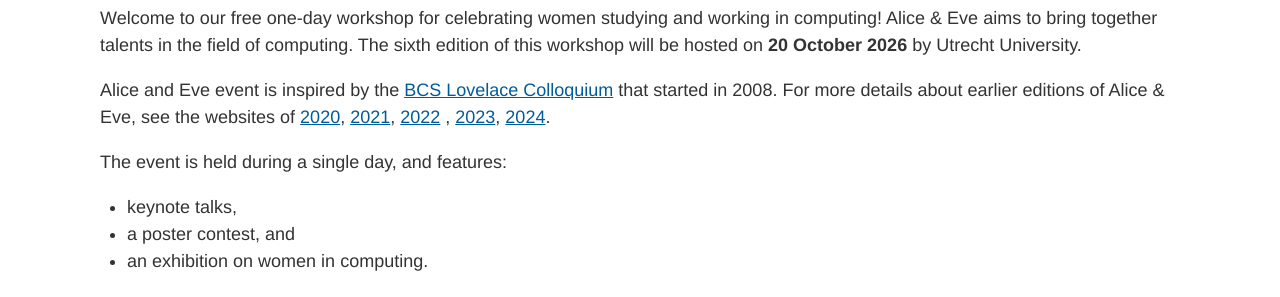
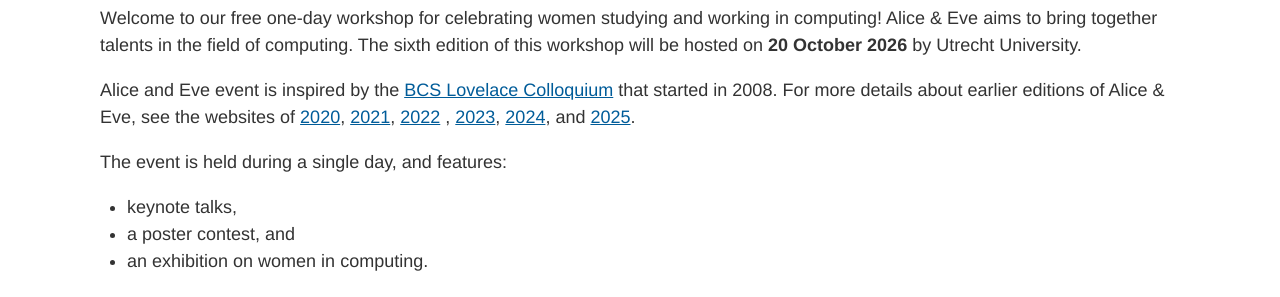
Before and after one commit to alice-and-eve/2026, a Jekyll site: the page built from index.md, in a window 1280 px wide and 900 px high. Shown: the part 449-746 px from the top of the window. Built offline with Jekyll 4.4.1, drawn with Linux system fonts in a browser that asks for light colours.

Commit message:
added link to 2025 website

```diff
--- a/index.md
+++ b/index.md
@@ -14,7 +14,7 @@ Alice and Eve event is inspired by the [BCS Lovelace Colloquium](https://bcswome
 
 
 Alice and Eve event is inspired by the <a href="https://bcswomenlovelace.bcs.org/" target="_blank" rel="noopener noreferrer">BCS Lovelace Colloquium</a> that started in 2008. For more details about earlier editions of Alice & Eve, see the websites of <a href="https://fmt.ewi.utwente.nl/events/aliceandeve2020/" target="_blank" rel="noopener noreferrer">2020</a>, <a href="https://aliceandeve.cs.ru.nl/" target="_blank" rel="noopener noreferrer">2021</a>, <a href="https://alice-and-eve.github.io/2022/" target="_blank" rel="noopener noreferrer">2022</a>
-, <a href="https://alice-and-eve.github.io/2023/" target="_blank" rel="noopener noreferrer">2023</a>, <a href="https://alice-and-eve.github.io/2024/" target="_blank" rel="noopener noreferrer">2024</a>.
+, <a href="https://alice-and-eve.github.io/2023/" target="_blank" rel="noopener noreferrer">2023</a>, <a href="https://alice-and-eve.github.io/2024/" target="_blank" rel="noopener noreferrer">2024</a>, and <a href="https://alice-and-eve.github.io/2025/" target="_blank" rel="noopener noreferrer">2025</a>.
 
 
 The event is held during a single day, and features:
```
